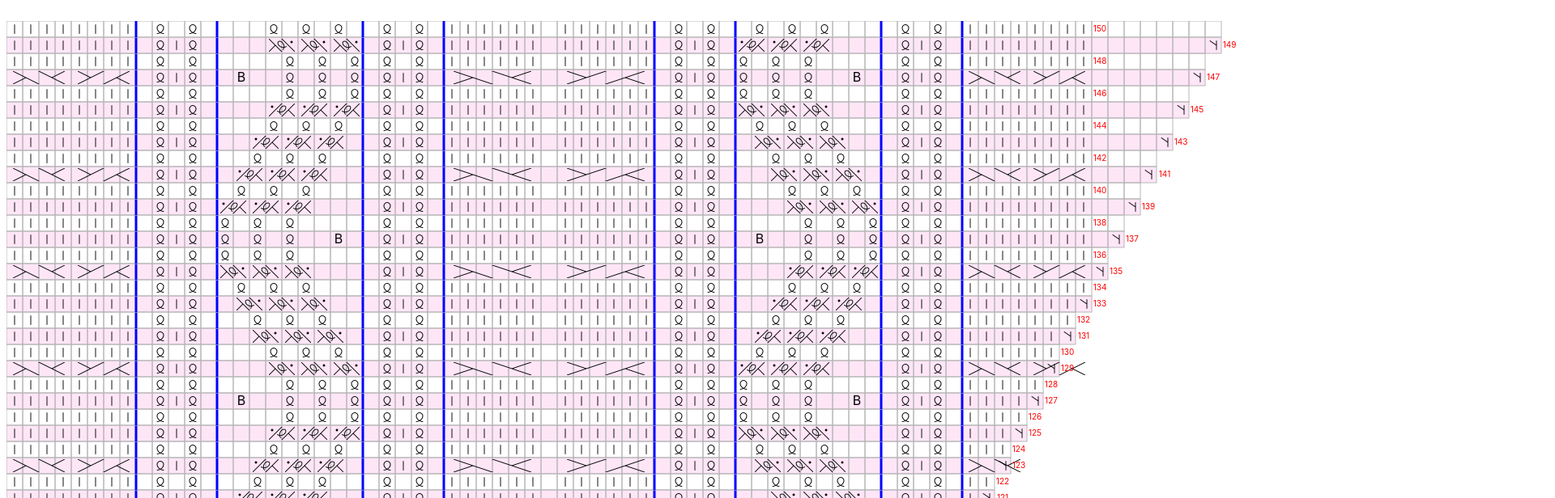
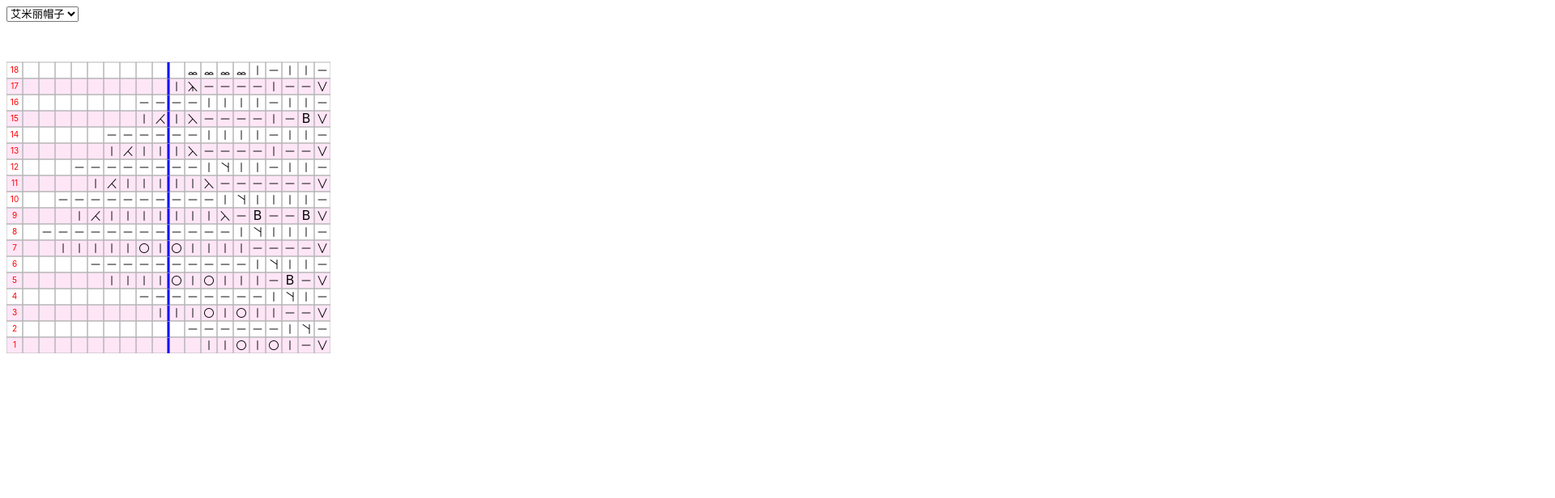
Before and after one commit to yuanyaoqi/knit-tools, a plain HTML site: page index.html in a window 1280 px wide. Shown: the top 616 px of the page at 81% size, 1920 px wide, since content can reach past the window. Drawn offline with Linux system fonts and the light colour scheme.

Commit message:
add emily

```diff
--- a/index.html
+++ b/index.html
@@ -4,83 +4,20 @@
         <meta charset="UTF-8" />
         <meta name="viewport" content="width=device-width, initial-scale=1.0" />
         <title>Dynamic Canvas Grid</title>
-        <style>
-            #controls {
-                margin-bottom: 10px;
-            }
-            #gridCanvas {
-                border: 1px solid black;
-            }
-            body {
-                /* background: #181a1b; */
-            }
-            @font-face {
-                font-family: "knitDash";
-                src: url("./StitchMasteryDash.ttf");
-            }
-
-            @font-face {
-                font-family: "knitDashCable";
-                src: url("./StitchMasteryDashCable.ttf");
-            }
-
-            @font-face {
-                font-family: "knitDashCableEH";
-                src: url("./StitchMasteryDashCableEH.ttf");
-            }
-
-            @font-face {
-                font-family: "knitDot";
-                src: url("./StitchMasteryDot.ttf");
-            }
-
-            @font-face {
-                font-family: "knitDotCable";
-                src: url("./StitchMasteryDotCable.ttf");
-            }
-
-            @font-face {
-                font-family: "knitDotCableEH";
-                src: url("./StitchMasteryDotCableEH.ttf");
-            }
-
-            .test {
-                font-family: knitDashCableEH;
-                color: white;
-                font-size: 12px;
-            }
-            .canvas-section {
-                padding: 10px;
-                position: absolute;
-            }
-            #canvas {
-                position: absolute;
-                left: 0;
-                right: 0;
-            }
-            #gridLine {
-                position: absolute;
-                left: 0;
-                right: 0;
-                z-index: 1000;
-            }
-            .next-button {
-                width: 100px;
-                height: 50px;
-                position: fixed;
-                z-index: 2000;
-                right: 200px;
-                bottom: 100px;
-            }
-        </style>
+        <link rel="stylesheet" href="styles.css">
     </head>
     <body>
+        <select onchange="chartChange(this.value)">
+            <option value="emily">艾米丽帽子</option>
+            <option value="dove">多芬围巾</option>
+        </select>
         <button onclick="nextRow()" class="next-button">下一行</button>
         <div class="canvas-section">
             <canvas id="canvas"></canvas>
             <canvas id="gridLine"></canvas>
         </div>
         <div style="color: white">
+            <p style="font-family: knitDotCable">!</p>
             <p style="font-family: knitDotCableEH">!</p>
             <p style="font-family: knitDash">!</p>
             <p style="font-family: knitDot">!</p>
@@ -104,88 +41,75 @@
                 ["1-1RTP", ")", "knitDotCableEH", 2],
                 ["1-1LTP", "*", "knitDotCableEH", 2],
                 ["k", "k", "knitDash"],
-                ["p", "k", "knitDot"],
+                ["p", "p", "knitDash"],
                 ["tbl", "n", "knitDot"],
-                ["M1L", ":", "knitDot"],
+                ["m1l", ":", "knitDot"],
+                ["ssk", "V", "knitDot"],
+                ["sssk", "t", "knitDot"],
+                ["k2tog", "U", "knitDot"],
+                ["bo", "S", "knitDot"],
                 ["B", "B", "-apple-system"],
+                ["yo", "o", "knitDash"],
+                ["v", "*", "knitDash"],
             ];
-            const createGrid = function () {
-                const rows = 150;
-                const grid = [];
-                for (let i = 0; i < rows; i++) {
-                    const columns = Math.floor(i / 2);
-                    let row = formatArray(i).splice(0, columns + 1);
-                    if ((i + 1) % 2 == 1) {
-                        row[columns] = "M1L";
-                    }
-                    grid.push(row);
-                }
 
-                // 打印结果
-                console.log(grid);
-                return grid;
-            };
-            const gridData = createGrid();
 
-            const rows = gridData.length;
-            const cols = 100;
-            let currentRow = 0;
-            canvas.width = cols * colSize;
-            canvas.height = rows * rowSize;
-            gridLine.width = cols * colSize;
-            gridLine.height = rows * rowSize;
-            // Draw the grid
-            function drawGrid() {
-                ctx.clearRect(0, 0, canvas.width, canvas.height);
-                for (let row = 0; row < rows; row++) {
-                    for (let col = 0; col <= Math.floor(row / 2); col++) {
-                        const x = col * colSize;
-                        const y = canvas.height - (row + 1) * rowSize;
-                        // Check if the cell is below the current row
-                        gridCtx.lineWidth = 1
-                        if (row < currentRow) {
-                            ctx.fillStyle = overFillColor; // gray background
-                            ctx.fillRect(x, y, cols, rowSize);
-                        } else {
-                            ctx.fillStyle = lineFillColor[row % 2]; // gray background
-                            ctx.fillRect(x, y, colSize, rowSize);
-                        }
-                        gridCtx.strokeStyle = gridLineColor;
-                        gridCtx.strokeRect(x, y, colSize, rowSize);
-                        if([8, 13, 22, 27, 40, 45, 54,59].includes(col)) {
-                            gridCtx.strokeStyle = 'blue';
-                            gridCtx.lineWidth = 3
-                            gridCtx.beginPath()
-                            gridCtx.moveTo(x, y);
-                            gridCtx.lineTo(x, y+rowSize);
-                            gridCtx.stroke();
-                        }
-                    }
-                }
-            }
 
-            function drawFont() {
+            function drawFont(gridData) {
                 gridData.forEach((rowData, rowIndex) => {
-                    drawLineFont(rowIndex);
+                    drawLineFont(rowData, rowIndex);
                 });
             }
 
-            function drawLineFont(rowIndex) {
-                var rowData = gridData[rowIndex];
+            function drawLineFont(rowData, rowIndex) {
                 var yaxis = canvas.height - (rowIndex + 0.5) * rowSize;
+                var y = canvas.height - (rowIndex + 1) * rowSize;
+
+                // 绘制每个格子的背景和边框，包括 null 的格子
+                rowData.forEach((colData, colIndex) => {
+                    const x = colIndex * colSize;
+                    // 绘制背景 - 无论内容是否为 null 都绘制
+                    ctx.fillStyle = lineFillColor[rowIndex % 2];
+                    ctx.fillRect(x, y, colSize, rowSize);
+
+                    // 绘制边框
+                    gridCtx.lineWidth = 1;
+                    gridCtx.strokeStyle = gridLineColor;
+                    gridCtx.strokeRect(x, y, colSize, rowSize);
+
+                    // 如果是特殊列，绘制蓝色竖线
+                    if(window.specialLine.includes(colIndex)) {
+                        gridCtx.strokeStyle = 'blue';
+                        gridCtx.lineWidth = 3;
+                        gridCtx.beginPath();
+                        gridCtx.moveTo(x, y);
+                        gridCtx.lineTo(x, y + rowSize);
+                        gridCtx.stroke();
+                    }
+                });
+
+                // 绘制符号 - 只在有内容时绘制
                 rowData.forEach((colData, colIndex) => {
                     if (!colData) {
                         return;
                     }
-                    const symbolData = symbolMapping.find((item) => item[0] === colData);
-                    const [symbol, displayChar, font, num = 1] = symbolData;
-                    const xaxis = colIndex * colSize + (colSize * num) / 2;
-                    gridCtx.font = `${colSize - 4}px ${font}`;
                     gridCtx.fillStyle = "black";
                     gridCtx.textAlign = "center";
                     gridCtx.textBaseline = "middle";
-                    gridCtx.fillText(displayChar, xaxis, yaxis);
+                    let xaxis = colIndex * colSize + (colSize) / 2;
+                    if(!isNaN(colData)) {
+                        gridCtx.font = `${colSize - 10}px -apple-system`;
+                        gridCtx.fillStyle = "red";
+                        gridCtx.fillText(colData, xaxis, yaxis);
+                    } else {
+                        const symbolData = symbolMapping.find((item) => item[0] === colData);
+                        const [symbol, displayChar, font, num = 1] = symbolData;
+                        xaxis = colIndex * colSize + (colSize * num) / 2;
+                        gridCtx.font = `${colSize - 4}px ${font}`;
+                        gridCtx.fillText(displayChar, xaxis, yaxis);
+                    }
                 });
+
                 gridCtx.font = `${colSize - 10}px -apple-system`;
                 gridCtx.fillStyle = "red";
                 gridCtx.fillText(rowIndex + 1, (rowData.length + 0.5) * colSize, yaxis);
@@ -201,9 +125,26 @@
                 drawRow(currentRow);
                 drawRow(currentRow - 1);
             }
+            function initChart(type = 'dove') {
+                let { rows, cols, gridData, specialLine} = type === 'dove' ? formatDove() : formatEmily();
+                window.specialLine = specialLine;
+                console.log(gridData)
+                currentRow = 0;
+                canvas.width = cols * colSize;
+                canvas.height = rows * rowSize;
+                gridLine.width = cols * colSize;
+                gridLine.height = rows * rowSize;
+
+                drawFont(gridData);
+            }
+
+            function chartChange(val) {
+                initChart(val);
+            }
+
+
             window.onload = function () {
-                drawGrid();
-                drawFont();
+                initChart('emily');
             };
         </script>
     </body>
--- /dev/null
+++ b/styles.css
@@ -0,0 +1,74 @@
+#controls {
+    margin-bottom: 10px;
+}
+
+#gridCanvas {
+    border: 1px solid black;
+}
+
+body {
+    /* background: #181a1b; */
+}
+
+@font-face {
+    font-family: "knitDash";
+    src: url("./StitchMasteryDash.ttf");
+}
+
+@font-face {
+    font-family: "knitDashCable";
+    src: url("./StitchMasteryDashCable.ttf");
+}
+
+@font-face {
+    font-family: "knitDashCableEH";
+    src: url("./StitchMasteryDashCableEH.ttf");
+}
+
+@font-face {
+    font-family: "knitDot";
+    src: url("./StitchMasteryDot.ttf");
+}
+
+@font-face {
+    font-family: "knitDotCable";
+    src: url("./StitchMasteryDotCable.ttf");
+}
+
+@font-face {
+    font-family: "knitDotCableEH";
+    src: url("./StitchMasteryDotCableEH.ttf");
+}
+
+.test {
+    font-family: knitDashCableEH;
+    color: white;
+    font-size: 12px;
+}
+
+.canvas-section {
+    padding: 10px;
+    position: absolute;
+}
+
+#canvas {
+    position: absolute;
+    left: 0;
+    right: 0;
+}
+
+#gridLine {
+    position: absolute;
+    left: 0;
+    right: 0;
+    z-index: 1000;
+}
+
+.next-button {
+    width: 100px;
+    height: 50px;
+    position: fixed;
+    z-index: 2000;
+    right: 200px;
+    bottom: 100px;
+}
--- a/utils.js
+++ b/utils.js
@@ -1,4 +1,14 @@
-function formatArray(i) {
+function formatDove() {
+    let rows = 150
+    return {
+        rows,
+        specialLine: [8, 13, 22, 27, 40, 45, 54, 59],
+        cols: 30,
+        gridData: Array(rows).fill(0).map((_, i) => formatDoveLine(i))
+    }
+}
+
+function formatDoveLine(i) {
     let chart1 = new Array(8);
     let chart2 = new Array(13);
     if (i % 6 == 2) {
@@ -15,7 +25,7 @@ function formatArray(i) {
     let sChart1 = formatChartS((i + 5) % 20)
     let sChart2 = formatChartS((i + 15) % 20)
     let ret = [].concat(chart1, diffChart, sChart1, diffChart, chart2, diffChart, sChart2, diffChart, chart1);
-    return ret;
+    return ret.slice(0, Math.floor(i / 2) + 1);
 }
 
 function formatChartS(_i) {
@@ -48,3 +58,38 @@ function formatChartS(_i) {
     }
     return diffChart2
 }
+
+function formatEmily() {
+    let data = [
+        'k k yo k yo k p v',
+        'p p p p p p k m1l p',
+        'k k k yo k yo k k p p v',
+        'p p p p p p p p k m1l k p',
+        'k k k k yo k yo k k k p B p v',
+        'p p p p p p p p p p k m1l k k p',
+        'k k k k k yo k yo k k k k p p p p v',
+        'p p p p p p p p p p p p k m1l k k k p',
+        'k k2tog k k k k k k k ssk p B p p B v',
+        'p p p p p p p p p p k m1l k k k k p',
+        'k k2tog k k k k k ssk p p p p p p v',
+        'p p p p p p p p k m1l k k p k k p',
+        'k k2tog k k k ssk p p p p k p p v',
+        'p p p p p p k k k k p k k p',
+        'k k2tog k ssk p p p p k p B v',
+        'p p p p k k k k p k k p',
+        'k sssk p p p p k p p v',
+        'bo bo bo bo k p k k p',
+    ]
+    return {
+        rows: 20,
+        cols: 20,
+        specialLine: [10],
+        gridData: data.map((str, index) => {
+            let row = str.split(' ')
+            // 计算需要填充的空格数
+            const padding = 19 - row.length
+            // 在数组开头添加空值来实现右对齐
+            return [index+1].concat(new Array(padding).fill(null).concat(row))
+        })
+    }
+}
```
Also changed, not shown: 1 other file.
